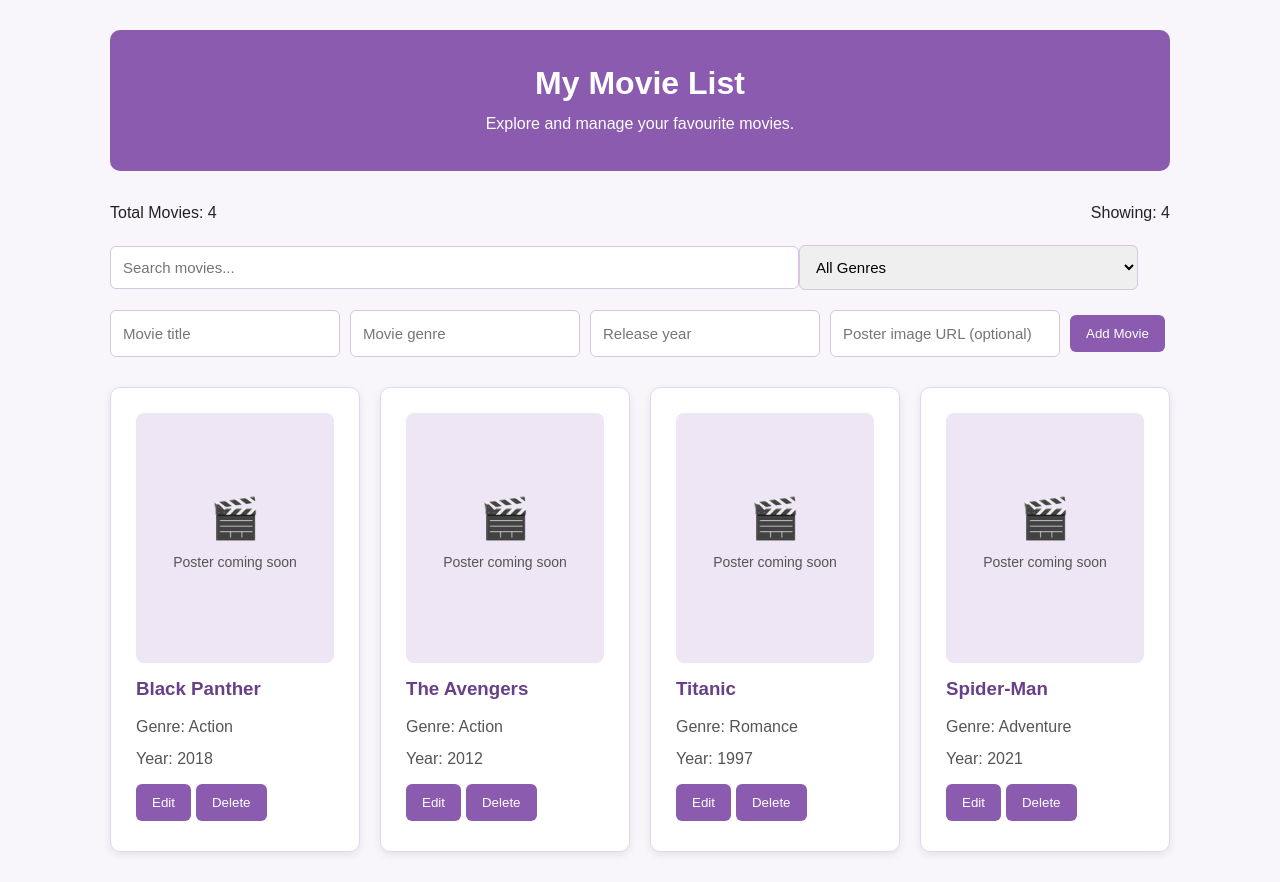
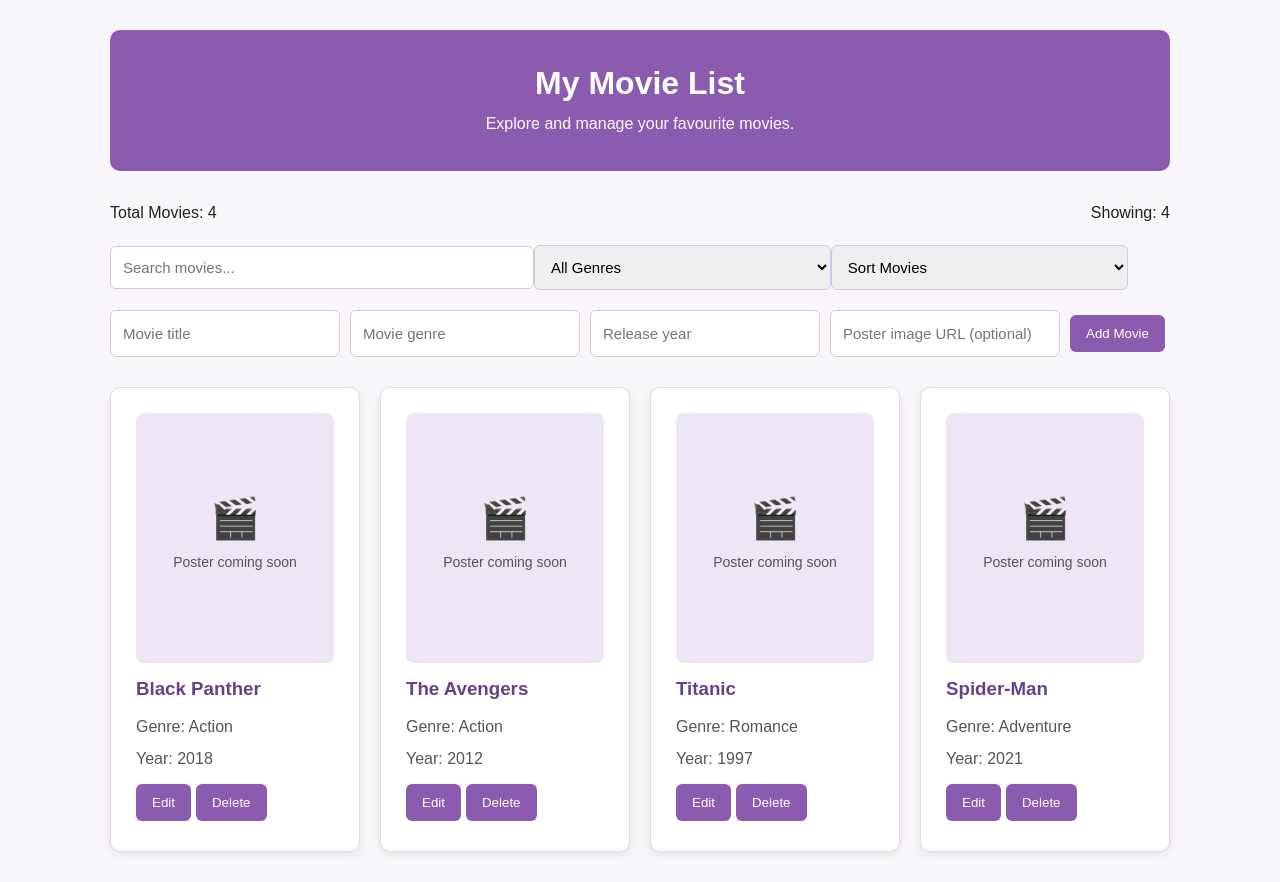
Before and after one commit to thomaskamau7588-star/-react-movie-list, a React (Vite) app: page / in a window 1280 px wide. Built offline with nearby package versions, Linux system fonts and the light colour scheme.

Commit message:
Add sorting options to arrange movies alphabetically or by release year, with updated styling for the sorting controls.

```diff
--- a/src/App.css
+++ b/src/App.css
@@ -52,7 +52,7 @@ main {
     margin-bottom: 20px;
 }
 
-/* Search and Filter */
+/* Search, Filter and Sort */
 .search-input,
 .genre-filter {
     padding: 12px;
@@ -63,11 +63,11 @@ main {
 }
 
 .search-input {
-    width: 65%;
+    width: 40%;
 }
 
 .genre-filter {
-    width: 32%;
+    width: 28%;
 }
 
 /* Movie Form */
--- a/src/components/MovieList.jsx
+++ b/src/components/MovieList.jsx
@@ -18,6 +18,7 @@ function MovieList() {
 
     const [searchTerm, setSearchTerm] = useState("");
     const [selectedGenre, setSelectedGenre] = useState("All Genres");
+    const [sortOption, setSortOption] = useState("default");
 
     // Save Movies to Local Storage
     useEffect(() => {
@@ -50,9 +51,7 @@ function MovieList() {
     // Edit Movie
     const handleEditMovie = (id, updatedMovie) => {
         setMovies(movies.map((movie) =>
-            movie.id === id
-                ? { ...movie, ...updatedMovie }
-                : movie
+            movie.id === id ? { ...movie, ...updatedMovie } : movie
         ));
     };
 
@@ -73,6 +72,23 @@ function MovieList() {
             movie.genre === selectedGenre;
 
         return matchesSearch && matchesGenre;
+    });
+
+    // Sort Movies
+    const sortedMovies = [...filteredMovies].sort((a, b) => {
+        if (sortOption === "title") {
+            return a.title.localeCompare(b.title);
+        }
+
+        if (sortOption === "newest") {
+            return b.year - a.year;
+        }
+
+        if (sortOption === "oldest") {
+            return a.year - b.year;
+        }
+
+        return 0;
     });
 
     return (
@@ -104,6 +120,18 @@ function MovieList() {
                         {genre}
                     </option>
                 ))}
+            </select>
+
+            {/* Sort Movies */}
+            <select
+                className="genre-filter"
+                value={sortOption}
+                onChange={(event) => setSortOption(event.target.value)}
+            >
+                <option value="default">Sort Movies</option>
+                <option value="title">Title (A-Z)</option>
+                <option value="newest">Newest First</option>
+                <option value="oldest">Oldest First</option>
             </select>
 
             {/* Add Movie Form */}
@@ -140,8 +168,8 @@ function MovieList() {
 
             {/* Movie List */}
             <div className="movie-list">
-                {filteredMovies.length > 0 ? (
-                    filteredMovies.map((movie) => (
+                {sortedMovies.length > 0 ? (
+                    sortedMovies.map((movie) => (
                         <MovieItem
                             key={movie.id}
                             movie={movie}
```
